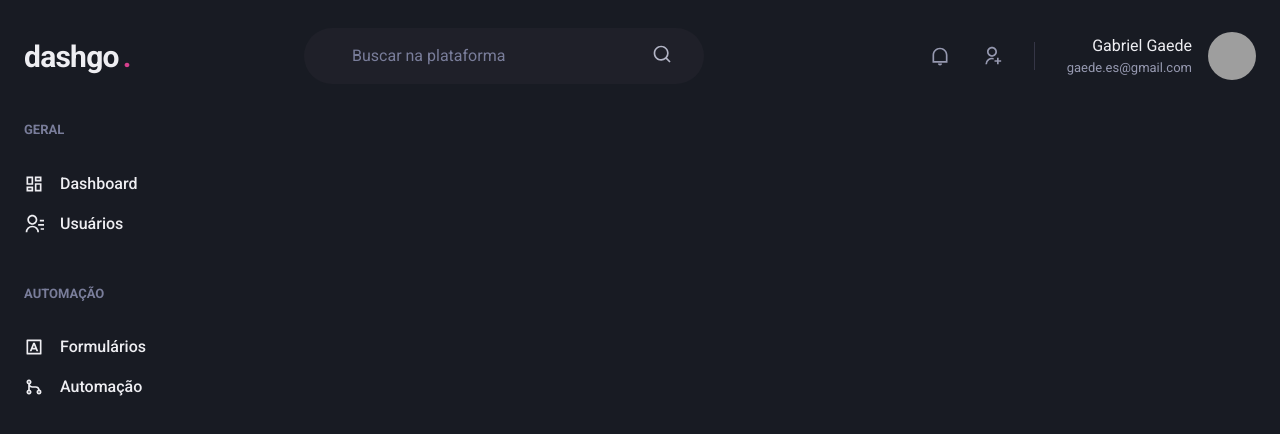
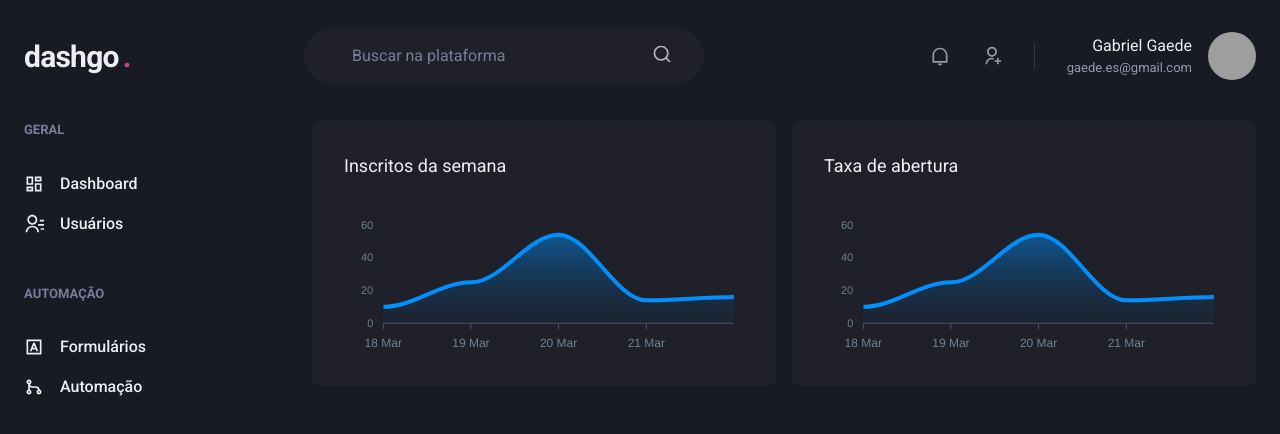
Before and after one commit to gabrielgaede/dashgo, a Next.js app: page /dashboard in a window 1280 px wide. Shown: the top 434 px of the page. Built offline with nearby package versions, Linux system fonts and the light colour scheme; grey boxes are pictures that could not be loaded.

Commit message:
Dashboard complete

```diff
--- a/package.json
+++ b/package.json
@@ -17,11 +17,13 @@
     "@types/node": "18.11.18",
     "@types/react": "18.0.27",
     "@types/react-dom": "18.0.10",
+    "apexcharts": "^3.37.0",
     "eslint": "8.33.0",
     "eslint-config-next": "13.1.6",
     "framer-motion": "^9.0.1",
     "next": "13.1.6",
     "react": "18.2.0",
+    "react-apexcharts": "^1.4.0",
     "react-dom": "18.2.0",
     "react-icons": "^4.7.1",
     "typescript": "4.9.5"
--- a/src/pages/dashboard.tsx
+++ b/src/pages/dashboard.tsx
@@ -1,6 +1,64 @@
 import { Header } from "@/components/Headers";
+import dynamic from "next/dynamic";
 import { Sidebar } from "@/components/Sidebar";
-import { Flex } from "@chakra-ui/react";
+import { Box, Flex, SimpleGrid, Text, theme } from "@chakra-ui/react";
+
+const Chart = dynamic(() => import('react-apexcharts'), {
+    ssr: false,
+})
+
+const options = {
+    chart: {
+        toolbar: {
+            show: false,
+        },
+        zoom: {
+            enabled: false,
+        },
+        foreColor: theme.colors.gray[500],
+    },
+    grid: {
+        show: false,
+    },
+    dataLabels: {
+        enabled: false,
+    },
+    stroke: {
+        curve: 'smooth'
+    },
+    tooltip: {
+        enabled: false,
+    },
+    xaxis: {
+        type: 'datetime',
+        axisBorder: {
+            color: theme.colors.gray[600]
+        },
+        axisTicks: {
+            color: theme.colors.gray[600]
+        },
+        categories: [
+            '2021-03-18T00:00:00.000Z',
+            '2021-03-19T00:00:00.000Z',
+            '2021-03-20T00:00:00.000Z',
+            '2021-03-21T00:00:00.000Z',
+            '2021-03-22T00:00:00.000Z',
+        ]
+    },
+    fill: {
+        opacity: 0.3,
+        type: 'gradient',
+        gradient: {
+            shade: 'dark',
+            opacityFrom: 0.7,
+            opacityTo: 0.3
+        }
+    }
+}
+
+const series = [
+    {  name: 'series1', data: [10, 25, 54, 14, 16]}
+]
 
 export default function Dashboard() {
     return (
@@ -9,6 +67,28 @@ export default function Dashboard() {
 
             <Flex width="100%" marginY="6" maxWidth={1480} marginX="auto" paddingX="6">
                 <Sidebar></Sidebar>
+
+                <SimpleGrid flex="1" gap="4" minChildWidth="320px" alignItems="flex-start">
+                    <Box
+                        padding="8"
+                        background="gray.800"
+                        borderRadius={8}
+                        paddingBottom="4"
+
+                    >
+                        <Text fontSize="large" marginBottom="4">Inscritos da semana</Text>
+                        <Chart options={options} series={series} type="area" height={160} width="100%"/>
+                    </Box>
+                    <Box
+                        padding="8"
+                        background="gray.800"
+                        borderRadius={8}
+                        paddingBottom="4"
+                    >
+                        <Text fontSize="large" marginBottom="4">Taxa de abertura</Text>
+                        <Chart options={options} series={series} type="area" height={160} width="100%"/>
+                    </Box>
+                </SimpleGrid>
             </Flex>
         </Flex>
 
```
Also changed, not shown: 1 other file (tests, documents, lock files or other folders).
